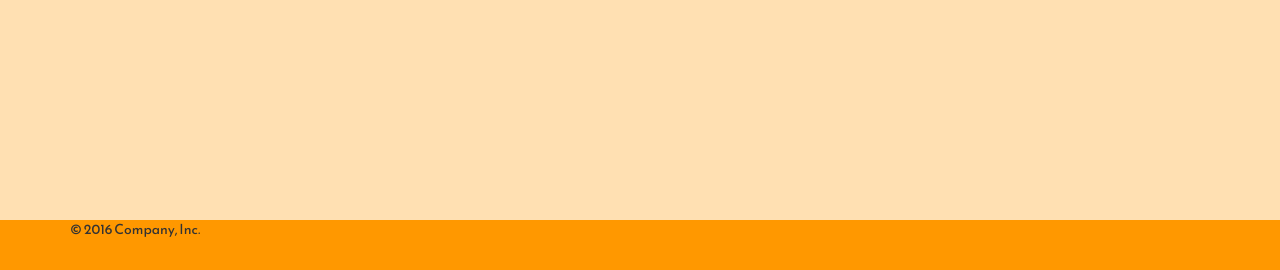
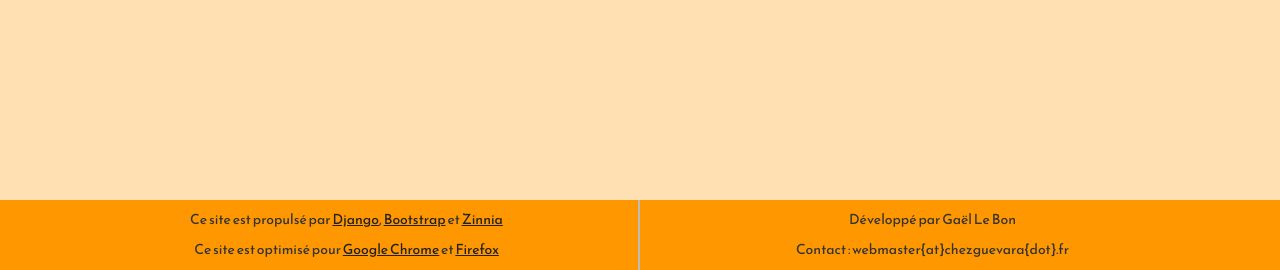
Before and after one commit to Frenchisman/travel-blog, a Django app: page / in a window 1280 px wide. Shown: the part 530-800 px from the top of the page. Run offline with Django 3.2, Linux system fonts and the light colour scheme; some libraries are stand-ins or nearby versions.

Commit message:
Footer + removed unused comments

```diff
--- a/travelblog/static/css/main.css
+++ b/travelblog/static/css/main.css
@@ -8,20 +8,11 @@ html,body{
 
 
 body{
-    padding-bottom: 50px;
+    padding-bottom: 140px;
 
-	/*font-family: 'Montserrat', sans-serif;*/
 	font-family: 'Reem Kufi', sans-serif;
-	/*font-family: 'Fira Sans', sans-serif;*/
 
-
-/* background: #e4e4d9; /* fallback for old browsers *
-background: -webkit-linear-gradient(to top, #215f00 , #e4e4d9); /* Chrome 10-25, Safari 5.1-6 *
-background: linear-gradient(to top, #215f00 , #e4e4d9); /* W3C, IE 10+/ Edge, Firefox 16+, Chrome 26+, Opera 12+, Safari 7+ */
-
-
-
-background: #FFE0B2;
+	background: #FFE0B2;
 
 }
 
@@ -63,7 +54,6 @@ a:hover{
 
 hr{
 	border-color: #BDBDBD;
-	/*border-color: rgb(255,255,255);*/
 }
 
 .navbar-inverse .navbar-collapse, .navbar-inverse .navbar-form{
@@ -103,7 +93,6 @@ hr{
 
 .main-navbar{
 	background: #FF9800;
-	/*box-shadow: 0 2px 5px 1px;*/
 	box-shadow: 0 3px 10px rgba(0,0,0,0.23);
 }
 
@@ -145,27 +134,40 @@ i.navbar-icon, .nav-link>span{
 	position: relative;
 	margin-top: 52px;
 	background: #FFF;
-	/*background: rgba(255, 255, 255, 0.5);*/
 	box-shadow: 0 3px 10px rgba(0,0,0,0.23)
 }
 
 
 
 .footer{
+	text-align: center;
 	position: absolute;
 	bottom: 0;
 	width: 100%;
-	height: 50px;
+	height: 140px;
 	background: #FF9800;
 	box-shadow: -10px 3px -10px rgba(0,0,0,0.23);
-	/*border-top: 1px solid #4CAF50;*/
 
 }
 
+.container-footer{
+	padding-top: 10px;
+}
 
+footer a{
+	color: #212121;
+}
+
+footer a:hover{
+	color: #757575;
+}
 
 /* Small devices (tablets, 768px and up) */
 @media (min-width: 768px) {
+
+	body{
+		padding-bottom: 70px;
+	}
 	.navbar-nav{
 		margin: 0;
 	}
@@ -174,6 +176,13 @@ i.navbar-icon, .nav-link>span{
 		text-align: center;
 	}
 
+	.footer{
+		height: 70px;
+	}
+
+	.powered-by{
+		border-right: 2px solid #BDBDBD;
+	}
 
 .nav-link>span{
 	padding-left: 0;
@@ -221,4 +230,6 @@ i.navbar-icon, .nav-link>span{
 }
 
 /* Large devices (large desktops, 1200px and up) */
-@media (min-width: 1200px) { ... }
+@media (min-width: 1200px) {
+
+}
--- a/travelblog/templates/travelblog/base.html
+++ b/travelblog/templates/travelblog/base.html
@@ -24,9 +24,6 @@
     <link href="https://fonts.googleapis.com/icon?family=Material+Icons" rel="stylesheet">
     <!-- Bootstrap core CSS -->
     <link href="https://maxcdn.bootstrapcdn.com/bootstrap/3.3.7/css/bootstrap.min.css" rel="stylesheet" integrity="sha384-BVYiiSIFeK1dGmJRAkycuHAHRg32OmUcww7on3RYdg4Va+PmSTsz/K68vbdEjh4u" crossorigin="anonymous">
-
-    <!-- IE10 viewport hack for Surface/desktop Windows 8 bug -->
-    <link href="../../assets/css/ie10-viewport-bug-workaround.css" rel="stylesheet">
 
     <!-- Custom styles for this template -->
 
@@ -79,22 +76,10 @@
               {% endblock zinnia-nav %}
 
             </ul>
-        </div><!--/.navbar-collapse -->
+        </div> {# Navbar collapse #}
         </div>
       </div>
     </nav>
-
-    <!-- Main jumbotron for a primary marketing message or call to action -->
-    <!-- <div class="jumbotron">
-      <div class="container">
-        {% block jumbotron %}
-
-        <h1>Hello, world!</h1>
-        <p>This is a template for a simple marketing or informational website. It includes a large callout called a jumbotron and three supporting pieces of content. Use it as a starting point to create something more unique.</p>
-        <p><a class="btn btn-primary btn-lg" href="#" role="button">Learn more &raquo;</a></p>
-        {% endblock jumbotron %}
-      </div>
-    </div> -->
 
       {% block slider %}
       {% endblock slider %}
@@ -115,22 +100,33 @@
           {% block sidebar %}{% endblock sidebar %}
       </div>
 {# end Row for main page body #}
-    </div> <!-- /container -->
+    </div>
     <footer class="footer">
-      <div class="container container-footer">
-        <p>&copy; 2016 Company, Inc.</p>
+      <div class="container">
+
+        <div class="row">
+          <div class="container-footer powered-by  col-xs-12 col-sm-6">
+            <p>
+              Ce site est propulsé par <a href="https://www.djangoproject.com/"><u>Django</u></a>, <a href="http://getbootstrap.com/"><u>Bootstrap</u></a> et <a href="http://django-blog-zinnia.com/"><u>Zinnia</u></a>
+              <p>
+              Ce site est optimisé pour <a href="https://www.google.fr/intl/fr/chrome/browser/desktop/index.html"><u>Google Chrome</u></a> et <a href="https://www.mozilla.org/fr/firefox/new/"><u>Firefox</u></a>
+            </p>
+          </div>
+          <div class="container-footer contact col-xs-12 col-sm-6">
+            <p>Développé par Gaël Le Bon</p>
+            <p>Contact : webmaster{at}chezguevara{dot}.fr</p>
+          </div>
+        </div>
       </div>
     </footer>
 
 
-    <!-- Bootstrap core JavaScript
-    ================================================== -->
-    <!-- Placed at the end of the document so the pages load faster -->
+    {# Bootstrap core JavaScript #}
+
+   {#  <!-- Placed at the end of the document so the pages load faster --> #}
     <script src="https://code.jquery.com/jquery-1.12.4.min.js" integrity="sha256-ZosEbRLbNQzLpnKIkEdrPv7lOy9C27hHQ+Xp8a4MxAQ=" crossorigin="anonymous"></script>
     <script>window.jQuery || document.write('<script src="../../assets/js/vendor/jquery.min.js"><\/script>')</script>
     <script src="https://maxcdn.bootstrapcdn.com/bootstrap/3.3.7/js/bootstrap.min.js" integrity="sha384-Tc5IQib027qvyjSMfHjOMaLkfuWVxZxUPnCJA7l2mCWNIpG9mGCD8wGNIcPD7Txa" crossorigin="anonymous"></script>
-    <!-- IE10 viewport hack for Surface/desktop Windows 8 bug -->
-    <script src="../../assets/js/ie10-viewport-bug-workaround.js"></script>
     {% block extrascript %}
 
     {% endblock extrascript %}
```
